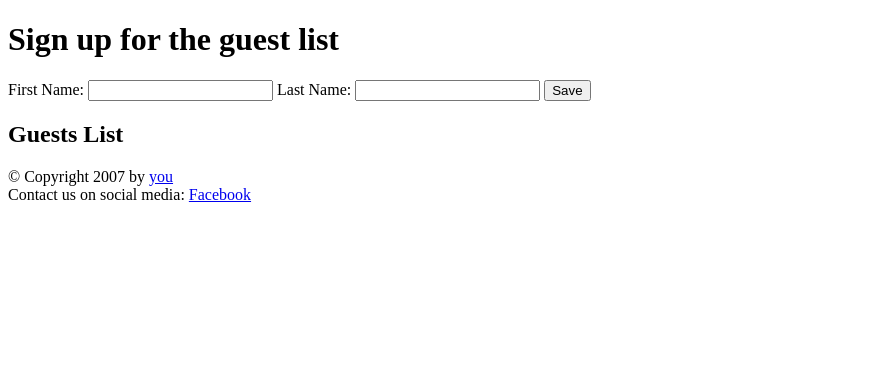
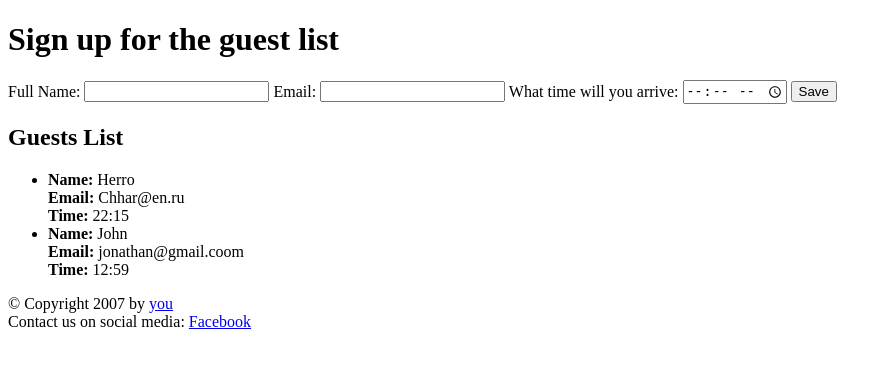
Before and after one commit to JensPatomella/Gastbok, a Flask app: page /guestbook in a window 1280 px wide. Shown: the part 52-420 px from the top of the page, without its empty margins (0-892 px from the left). Run offline with Flask 3, Linux system fonts and the light colour scheme.

Commit message:
tror allt äe klart nu

```diff
--- a/app.py
+++ b/app.py
@@ -11,15 +11,27 @@ def index():
 
 @app.route("/guestbook")
 def guestbook():
-    return render_template("guestbook.html")
+    if os.path.exists(JSON_FILE):
+        with open(JSON_FILE, 'r', encoding='utf-8') as f:
+            try:
+                data = json.load(f)
+                if not isinstance(data, list):
+                    data = [data]
+            except json.JSONDecodeError:
+                data = []
+    else:
+        data = []
+    return render_template("guestbook.html", guests=data)
 
 @app.route("/submitted", methods=['POST'])
 def submitted():
     first_name = request.form.get('fname', '')
-    last_name = request.form.get('lname', '')
+    email = request.form.get('email', '')
+    time = request.form.get('time', '')
     new_entry = {
-        "FirstName": first_name,
-        "LastName": last_name
+        "Name": first_name,
+        "Email": email,
+        "Time": time
     }
     if os.path.exists(JSON_FILE):
         with open(JSON_FILE, 'r', encoding='utf-8') as f:
@@ -34,7 +46,7 @@ def submitted():
     data.append(new_entry)
     with open(JSON_FILE, 'w', encoding='utf-8') as f:
         json.dump(data, f, indent=4)
-    return render_template("guestbook.html")
+    return render_template("guestbook.html", guests=data)
 
 if __name__ == '__main__':
     app.run(debug=True, host='0.0.0.0')
--- a/data.json
+++ b/data.json
@@ -1,10 +1,12 @@
 [
     {
-        "FirstName": "John",
-        "LastName": "Smith"
+        "Name": "Herro",
+        "Email": "Chhar@en.ru",
+        "Time": "22:15"
     },
     {
-        "FirstName": "Billy",
-        "LastName": "Bob"
+        "Name": "John",
+        "Email": "jonathan@gmail.coom",
+        "Time": "12:59"
     }
 ]
--- a/templates/guestbook.html
+++ b/templates/guestbook.html
@@ -5,12 +5,28 @@
 {% block content %}
 <h1>Sign up for the guest list</h1>
     <form method="post" action="/submitted">
-        <label for="fname">First Name:</label>
+        <label for="fname">Full Name:</label>
         <input type="text" name="fname">
-        <label for="lname">Last Name:</label>
-        <input type="text" name="lname">
+        <label for="email">Email:</label>
+        <input type="email" name="email">
+        <label for="time">What time will you arrive:</label>
+        <input type="time" name="time">
         <input type="submit" value="Save">
     </form>
-    <h2>Guests List</h2>
-    <div id="Guest_Subs"></div>
+<h2>Guests List</h2>
+<div id="Guest_Subs">
+    <ul>
+    {% if guests %}
+        {% for guest in guests %}
+            <li>
+                <strong>Name:</strong> {{ guest.Name }}<br>
+                <strong>Email:</strong> {{ guest.Email }}<br>
+                <strong>Time:</strong> {{ guest.Time }}
+            </li>
+        {% endfor %}
+    {% else %}
+        <li>No guests have signed up yet.</li>
+    {% endif %}
+    </ul>
+</div>
 {% endblock %}
```
